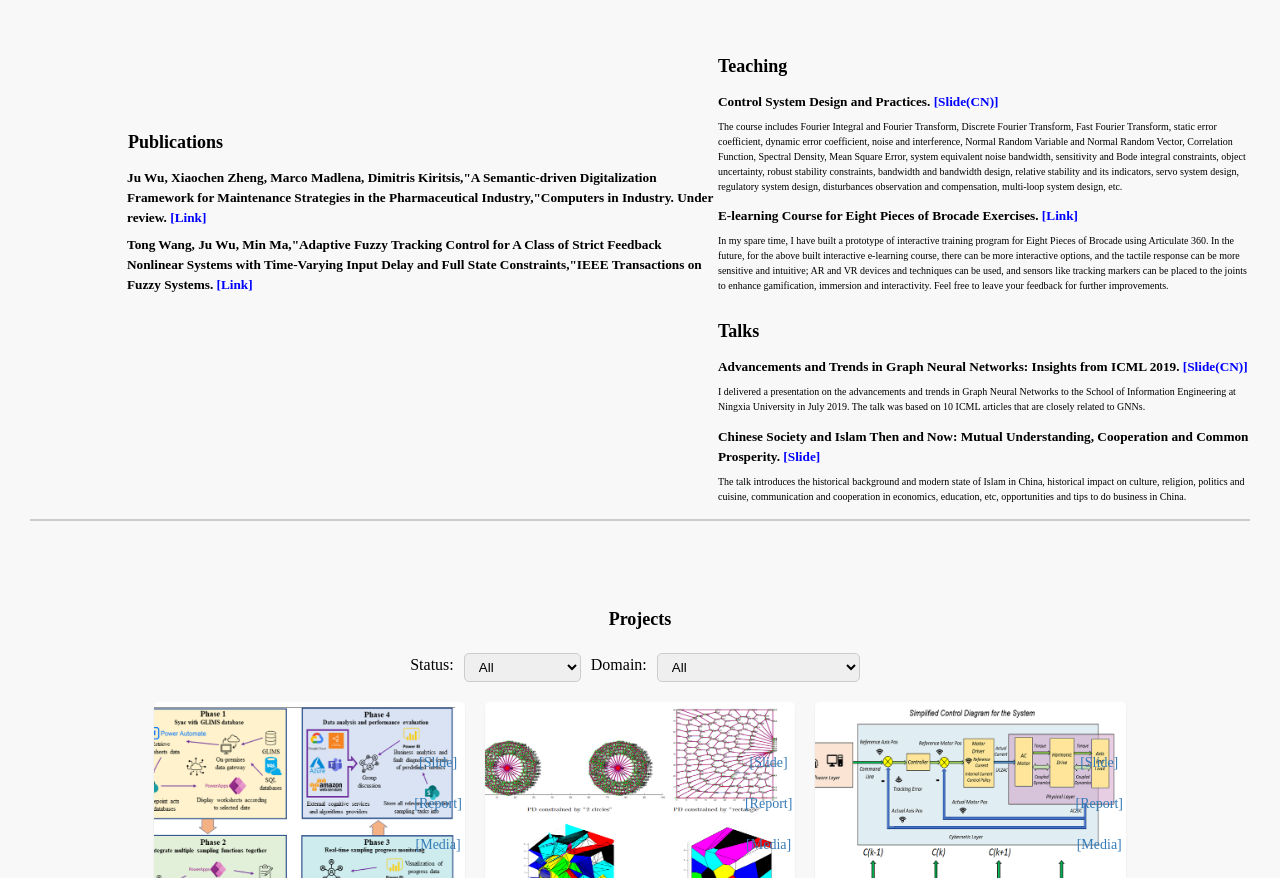
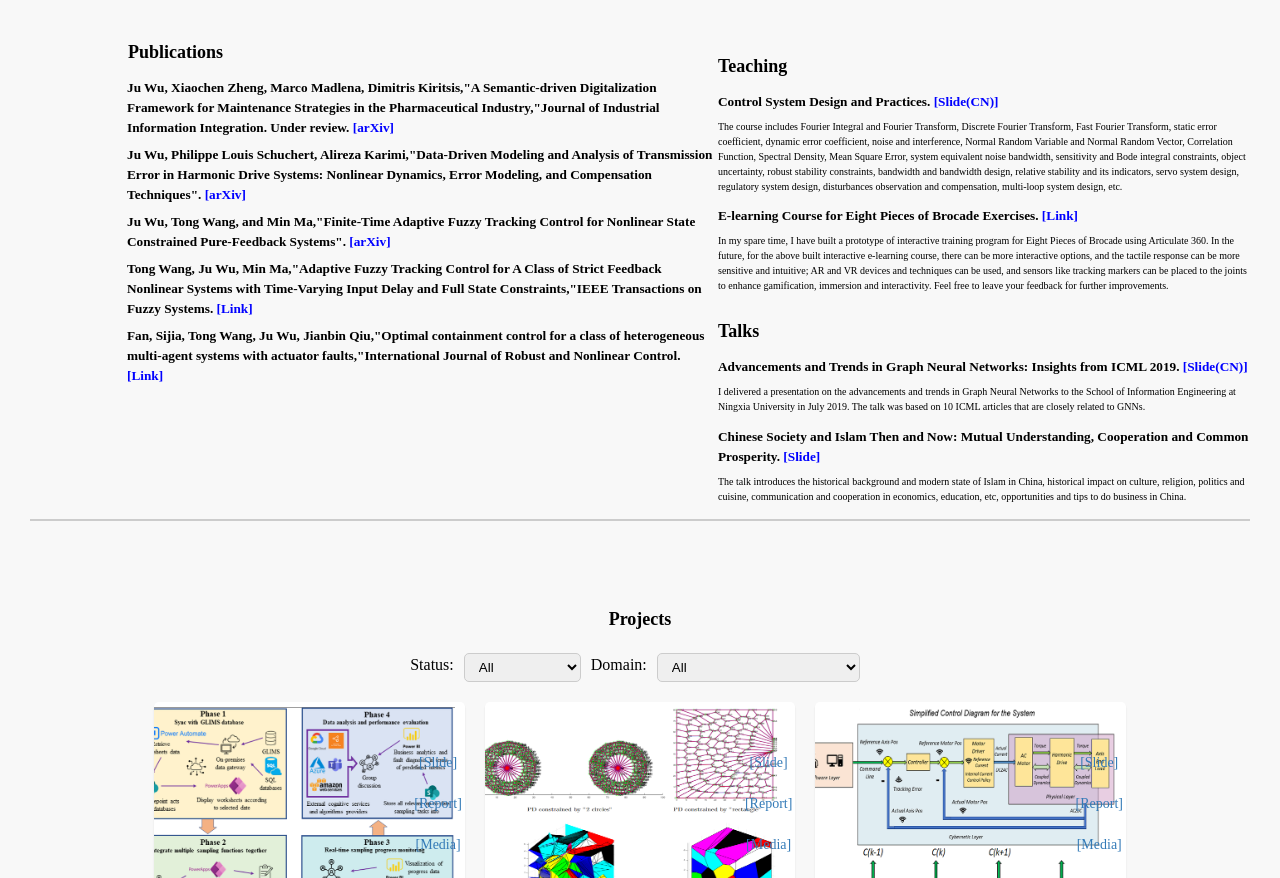
Before and after one commit to JuWu-19/JuWu-19.github.io, a plain HTML site: page index.html in a window 1280 px wide. Shown: the part 880-1758 px from the top of the page. Drawn offline with nearby package versions, Linux system fonts and the light colour scheme; some packages are replaced by stand-ins of ours.

Commit message:
update pub list

```diff
--- a/index.html
+++ b/index.html
@@ -152,7 +152,21 @@
                     <li>
                         <h5>
                             Ju Wu, Xiaochen Zheng, Marco Madlena, Dimitris Kiritsis,"A Semantic-driven Digitalization Framework
-                            for Maintenance Strategies in the Pharmaceutical Industry,"Computers in Industry. Under review. <a href="https://drive.google.com/file/d/1g3Iz-suCoawbHNclL3SGSa7I_gyI94Zp/view?usp=sharing" class="publication-link">[Link]</a>
+                            for Maintenance Strategies in the Pharmaceutical Industry,"Journal of Industrial Information Integration. Under review. <a href="http://arxiv.org/abs/2310.15417" class="publication-link">[arXiv]</a>
+                        </h5>
+                        <p></p>
+
+                    </li>
+                    <li>
+                        <h5>
+                            Ju Wu, Philippe Louis Schuchert, Alireza Karimi,"Data-Driven Modeling and Analysis of Transmission Error in Harmonic Drive Systems: Nonlinear Dynamics, Error Modeling, and Compensation Techniques". <a href="http://arxiv.org/abs/2310.15875" class="publication-link">[arXiv]</a>
+                        </h5>
+                        <p></p>
+
+                    </li>
+                    <li>
+                        <h5>
+                            Ju Wu, Tong Wang, and Min Ma,"Finite-Time Adaptive Fuzzy Tracking Control for Nonlinear State Constrained Pure-Feedback Systems". <a href="http://arxiv.org/abs/2310.15407" class="publication-link">[arXiv]</a>
                         </h5>
                         <p></p>
 
@@ -161,6 +175,12 @@
                         <h5>
                             Tong Wang, Ju Wu, Min Ma,"Adaptive Fuzzy Tracking Control for A Class of Strict Feedback Nonlinear
                             Systems with Time-Varying Input Delay and Full State Constraints,"IEEE Transactions on Fuzzy Systems. <a href="https://ieeexplore.ieee.org/abstract/document/8896007" class="publication-link">[Link]</a>
+                        </h5>
+                        <p></p>
+                    </li>
+                    <li>
+                        <h5>
+                            Fan, Sijia, Tong Wang, Ju Wu, Jianbin Qiu,"Optimal containment control for a class of heterogeneous multi‐agent systems with actuator faults,"International Journal of Robust and Nonlinear Control. <a href="https://onlinelibrary.wiley.com/doi/abs/10.1002/rnc.7004" class="publication-link">[Link]</a>
                         </h5>
                         <p></p>
                     </li>
```
